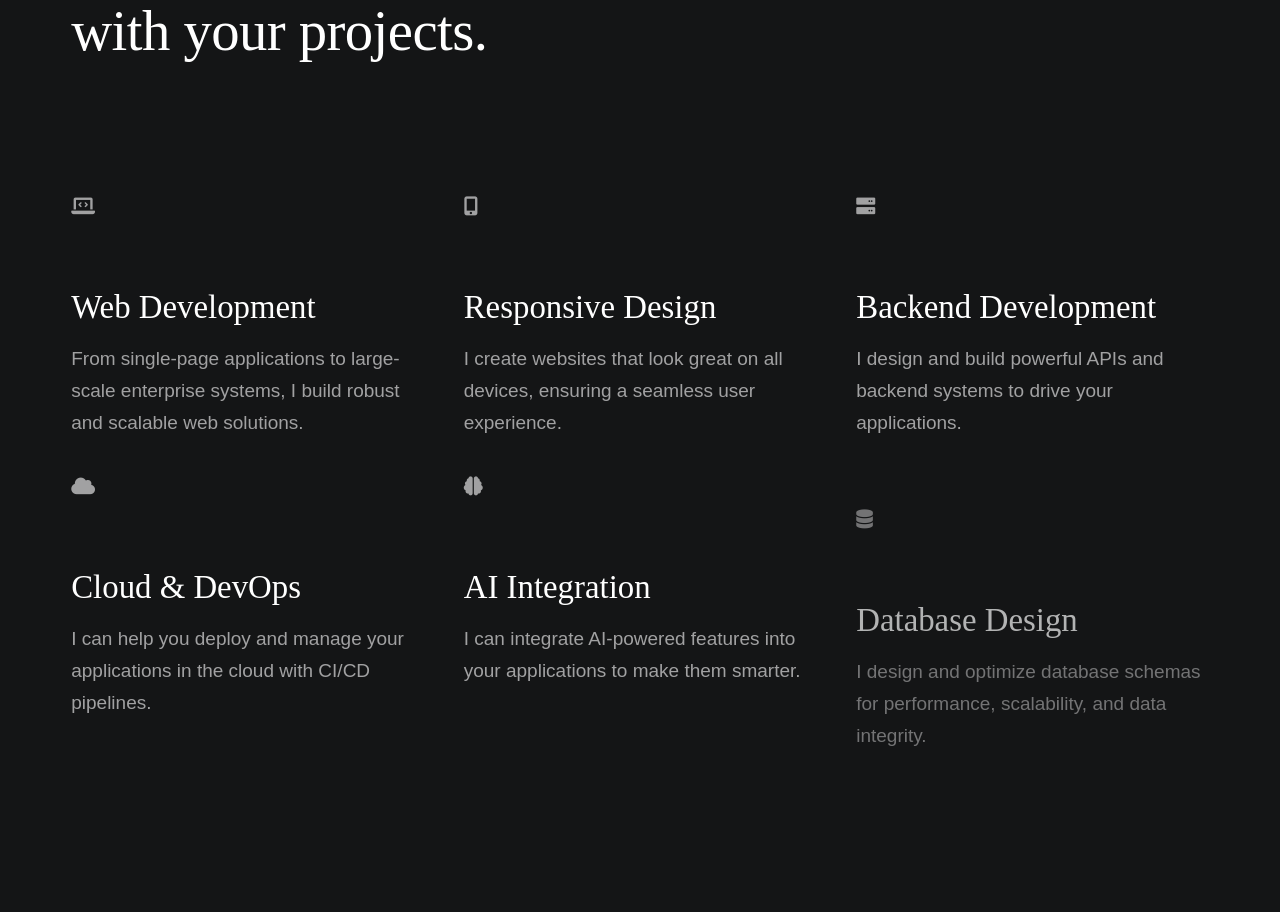
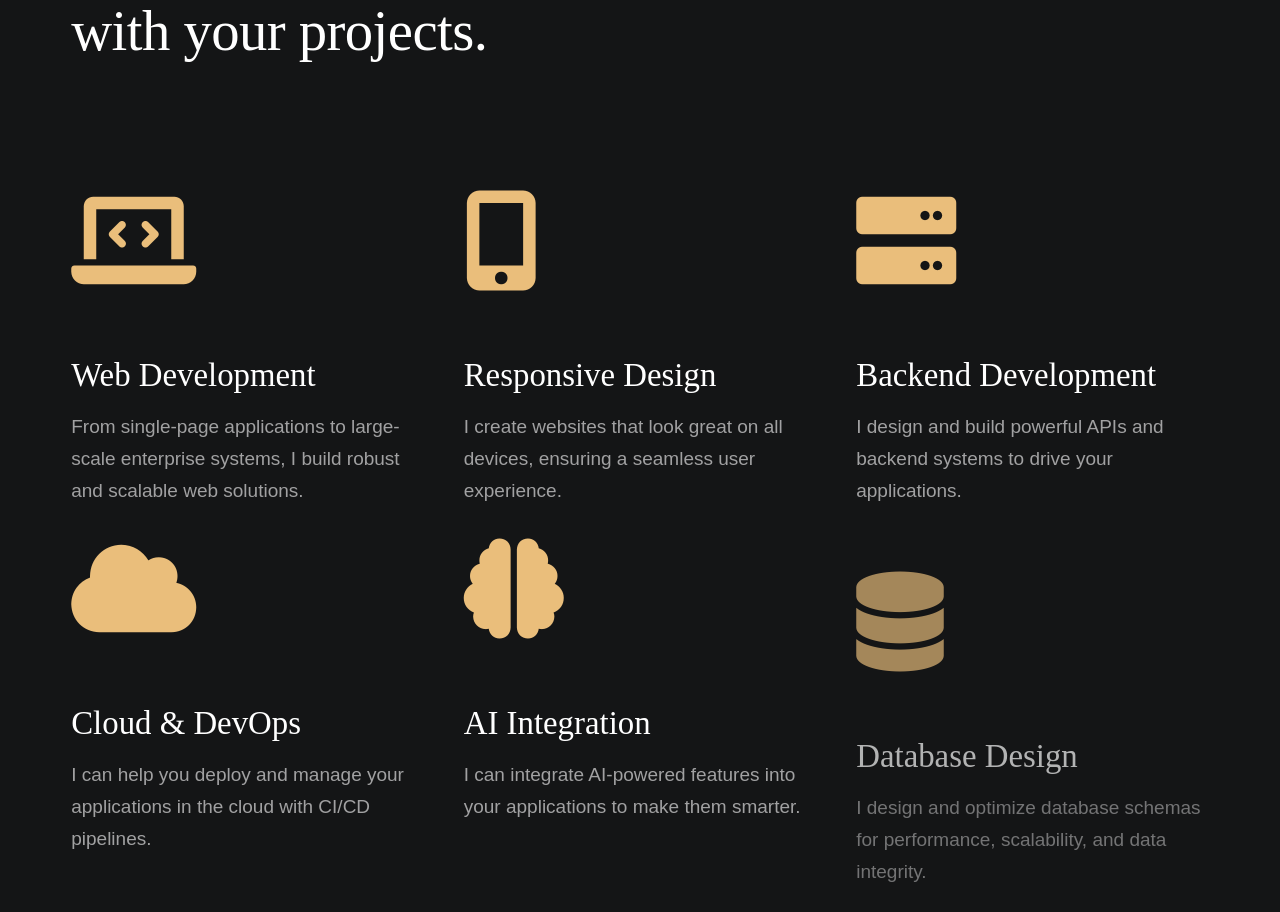
Before and after one commit to ArhabSafwan/Arhab-Portfolio, a PHP site: page / in a window 1280 px wide. Shown: the part 5162-6074 px from the top of the page. Run offline with PHP 8.4, Linux system fonts and the light colour scheme.

Commit message:
service icon and style added

```diff
--- a/index.php
+++ b/index.php
@@ -206,7 +206,17 @@
 
     </section> <!-- end s-about -->
 
-
+    <style>
+        .service-item__icon i {
+            font-size: 10rem;
+            color: #eabe7b;
+        }
+        .service-item__text:hover h3 {
+            color: #d9a452;
+            transform: scale(1.1);
+            transition: all 0.3s ease;
+        }
+    </style>
     <!-- ### services
             ================================================== -->
     <section id="services" class="s-services target-section">
```
